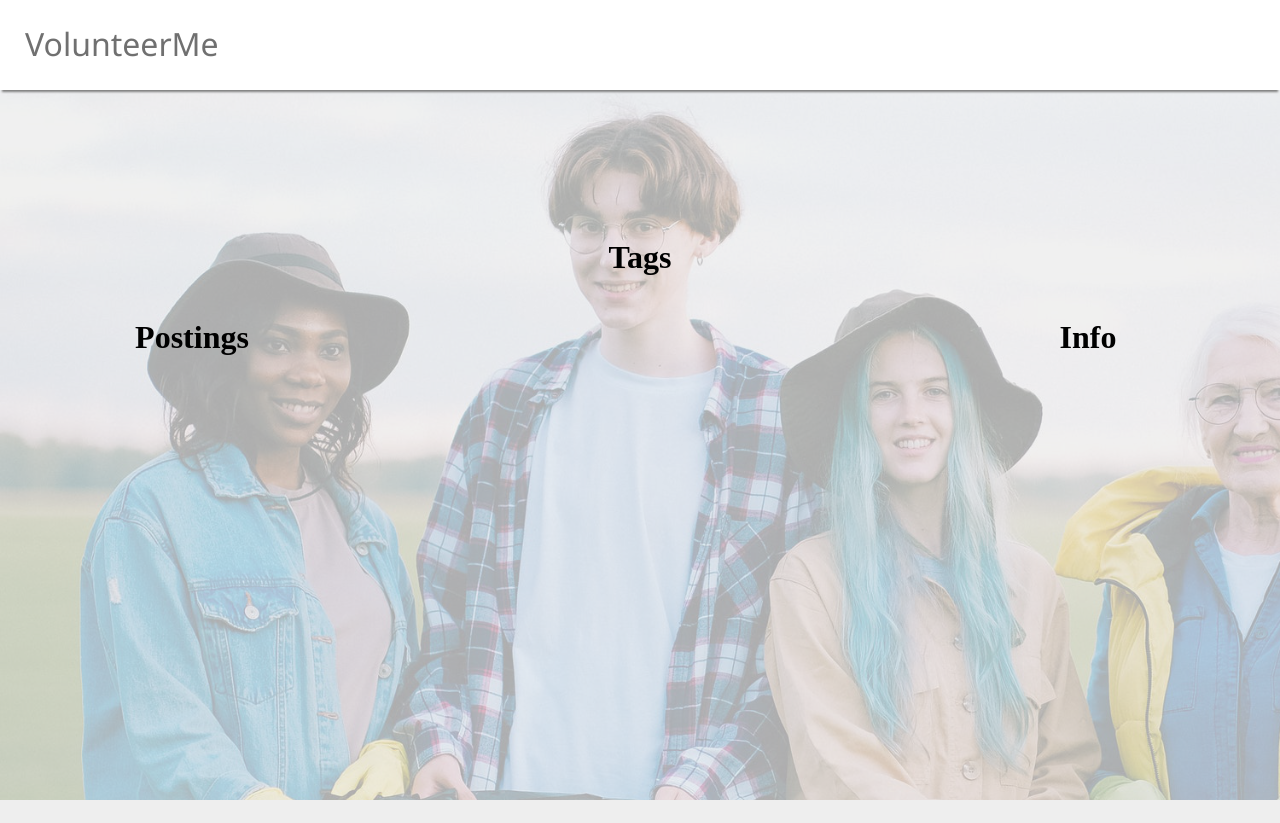
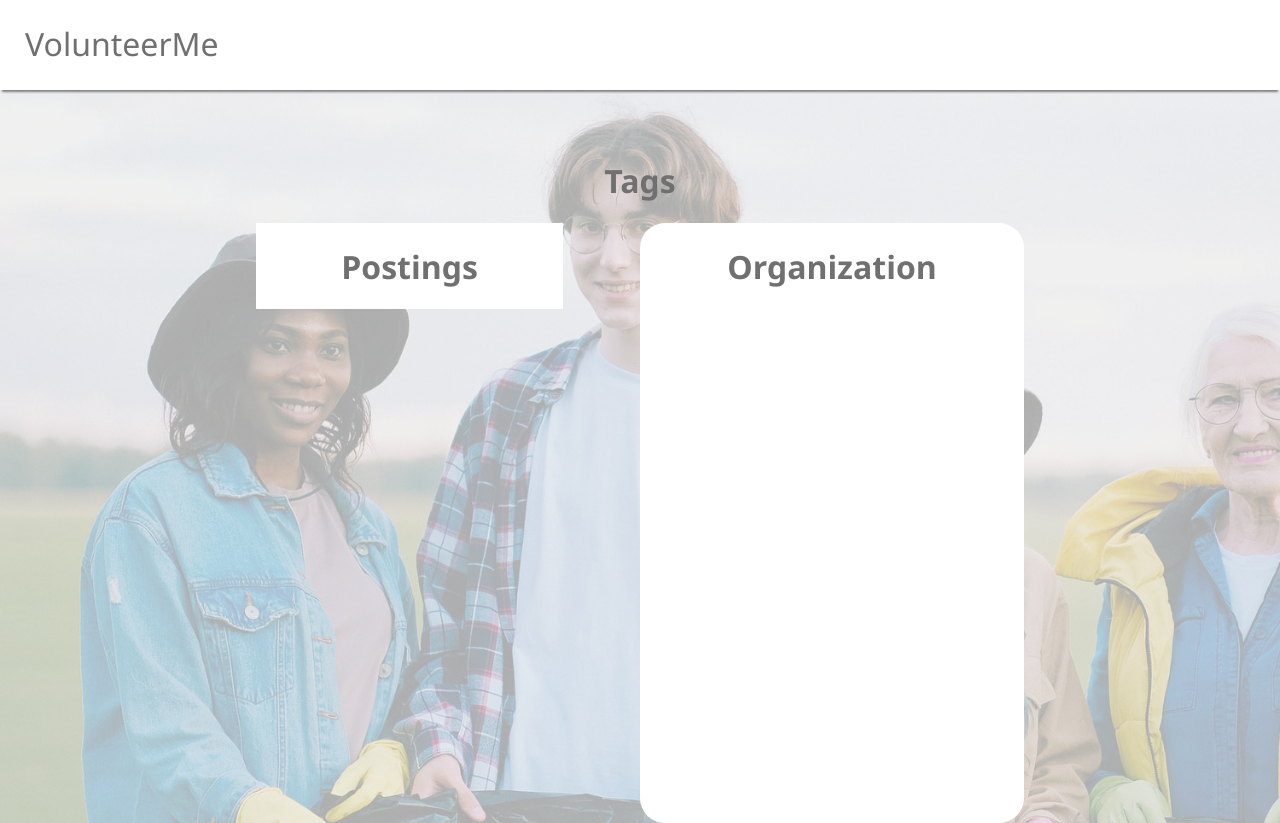
Before and after one commit to RBHNirvana/NWHacks, a Flask app: page /volpositions.html in a window 1280 px wide. Before the commit the page ends 800 px from the top, so only its background shows below. Run offline with Flask 2, Linux system fonts and the light colour scheme.

Commit message:
Styled the info box in the postings page

```diff
--- a/app/static/index.css
+++ b/app/static/index.css
@@ -5,6 +5,12 @@ html{
 body{
   margin: 0px;
   background-image: url(Landing-background-white.png);
+  font-family: 'Segoe UI', Tahoma, Geneva, Verdana, sans-serif;
+  color: #707070;
+}
+
+a{
+  text-decoration: none;
 }
 
 .button {
@@ -41,7 +47,7 @@ body{
   .header {
     background-color: white;
     padding-bottom: 3px;
-    margin-bottom: 149px;
+    margin-bottom: 69px;
     padding-top: 1px;
     color: #707070;
     font-family: 'Segoe UI', Tahoma, Geneva, Verdana, sans-serif;
@@ -61,3 +67,30 @@ body{
     font-weight: 400;
     font-size: xxx-large;
   }
+
+  .content-container{
+    text-align: center;
+}
+
+.posts-container{
+    justify-content: space-around;
+    width: 60%;
+    margin: auto;
+    padding: 0px 50px;
+}
+
+.postings, .info-container{
+    background: white;
+}
+
+.postings{
+    float: left;
+    width: 40%;
+}
+
+.info-container{
+    float: right;
+    width: 50%;
+    height: 600px;
+    border-radius: 25px;
+}
--- a/app/static/positions.css
+++ /dev/null
@@ -1,17 +0,0 @@
-.content-container{
-    text-align: center;
-}
-
-.posts-container{
-    justify-content: space-around;
-}
-
-.postings{
-    float: left;
-    width: 30%;
-}
-
-.info-container{
-    float: right;
-    width: 30%;
-}
--- a/app/templates/volpositions.html
+++ b/app/templates/volpositions.html
@@ -1,7 +1,7 @@
 {% extends 'base.html' %}
 
 {% block head %}
-<link rel="stylesheet" href="../static/positions.css">
+
 <link rel="stylesheet" href="../static/index.css">
 <title>VolunteerMe</title>
 {% endblock %}
@@ -20,7 +20,7 @@
                 <h1>Postings</h1>
             </div>
             <div class="info-container">
-                <h1>Info</h1>
+                <h1>Organization</h1>
             </div>
         </div>
     </div>
```
